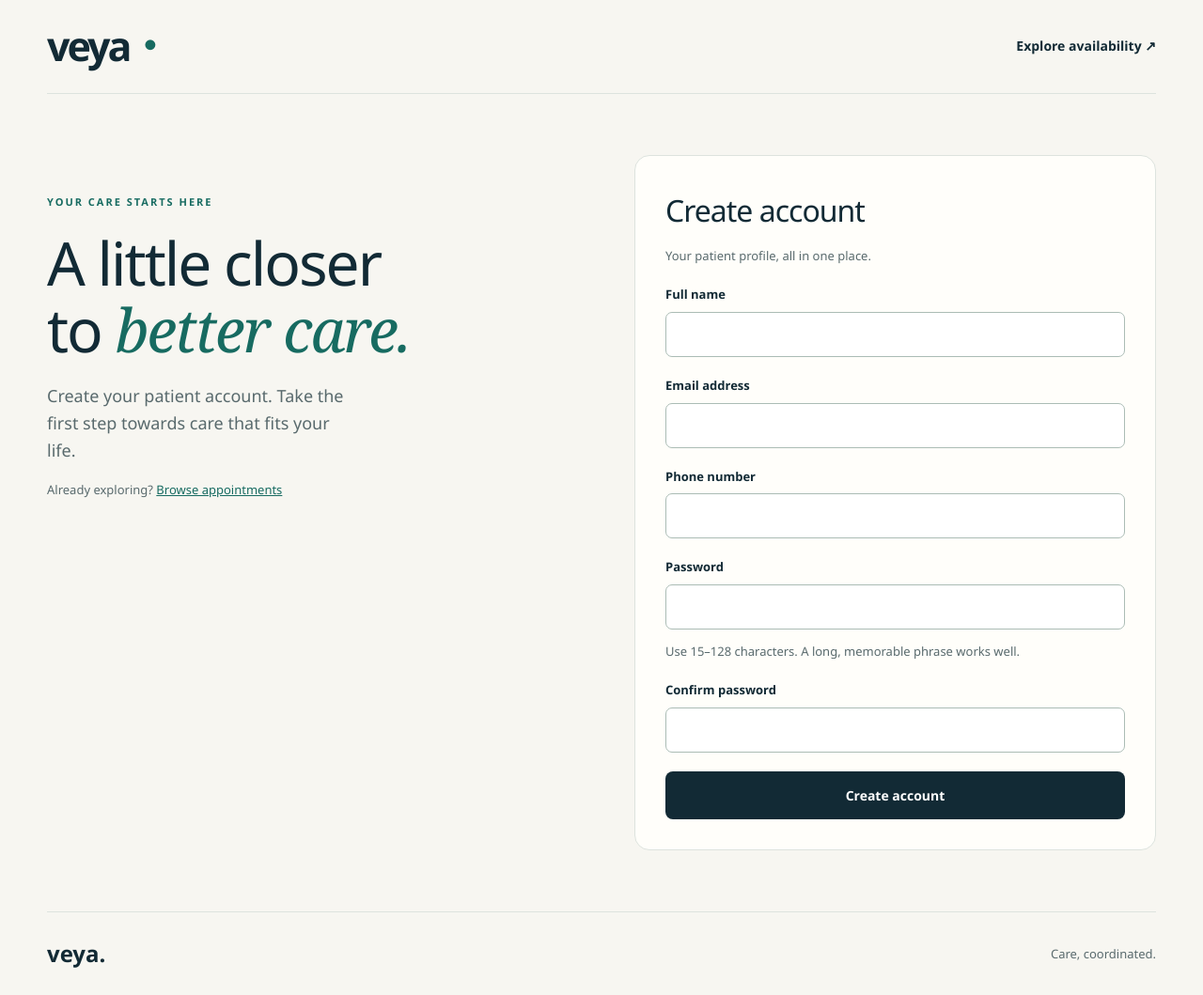
After one commit to constant6154/database_project_3210, a Flask app: template app/templates/register.html in a window 1280 px wide. The commit adds this page. Shown: the whole page at 94% size. Run offline with Flask 3, Linux system fonts and the light colour scheme; the template is opened without the code that fills it: values that come from a table or form of the project are taken from there, others are empty; parts of the project's set-up code (start-up, migrations or seed data) failed here and were passed over; some libraries are stand-ins or nearby versions.

Commit message:
Add patient registration page with validation and CSRF protection

```diff
--- /dev/null
+++ b/app/auth.py
@@ -0,0 +1,152 @@
+import os
+
+import psycopg
+from flask import (
+    Blueprint, current_app, flash,
+    redirect, render_template, request, url_for,
+)
+from flask_wtf import FlaskForm
+from werkzeug.security import generate_password_hash
+from wtforms import StringField, PasswordField, SubmitField
+from wtforms.validators import (
+    DataRequired, Length, EqualTo, Regexp,
+)
+
+
+auth = Blueprint("auth", __name__)
+
+
+def trim(value):
+    return value.strip() if value else value
+
+
+class RegistrationForm(FlaskForm):
+    full_name = StringField(
+        "Full name",
+        filters=[trim],
+        validators=[DataRequired(), Length(max=100)],
+    )
+
+    email = StringField(
+        "Email address",
+        filters=[trim],
+        validators=[
+            DataRequired(),
+            Length(max=254),
+            Regexp(
+                r"^[^\s@]+@[^\s@]+\.[^\s@]+$",
+                message="Enter a valid email address.",
+            ),
+        ],
+    )
+
+    phone = StringField(
+        "Phone number",
+        filters=[trim],
+        validators=[
+            DataRequired(),
+            Length(min=7, max=20),
+            Regexp(
+                r"^\+?[0-9 ()-]+$",
+                message="Enter a valid phone number.",
+            ),
+        ],
+    )
+
+    password = PasswordField(
+        "Password",
+        validators=[
+            DataRequired(),
+            Length(
+                min=15,
+                max=128,
+                message="Use a password with 15 to 128 characters.",
+            ),
+        ],
+    )
+
+    confirm_password = PasswordField(
+        "Confirm password",
+        validators=[
+            DataRequired(),
+            EqualTo("password", message="Passwords must match."),
+        ],
+    )
+
+    submit = SubmitField("Create account")
+
+
+@auth.route("/register", methods=["GET", "POST"])
+def register():
+    form = RegistrationForm()
+    page_error = None
+    status = 200
+
+    if form.validate_on_submit():
+        password_hash = generate_password_hash(
+            form.password.data,
+            method="scrypt",
+        )
+
+        try:
+            with psycopg.connect(
+                host=os.environ["DB_HOST"],
+                port=os.environ["DB_PORT"],
+                dbname=os.environ["DB_NAME"],
+                user=os.environ["DB_USER"],
+                password=os.environ["DB_PASSWORD"],
+                connect_timeout=5,
+                application_name="Veya registration",
+            ) as connection:
+                with connection.cursor() as cursor:
+                    cursor.execute("""
+                        SELECT hospital.register_patient(%s, %s, %s, %s)
+                    """, (
+                        form.email.data.lower(),
+                        password_hash,
+                        form.full_name.data,
+                        form.phone.data,
+                    ))
+
+                    cursor.fetchone()
+
+            # The connection block commits when it exits successfully.
+            flash("Your patient account was created successfully.", "success")
+            return redirect(url_for("auth.register"), code=303)
+
+        except psycopg.errors.UniqueViolation:
+            page_error = (
+                "An account already uses this email address. "
+                "Please use a different email."
+            )
+            status = 409
+
+        except psycopg.errors.InvalidParameterValue:
+            page_error = "Please check your name, email, and phone number."
+            status = 400
+
+        except psycopg.Error as exc:
+            # Log the error code without logging form values or passwords.
+            current_app.logger.error(
+                "Registration database failure; SQLSTATE=%s",
+                exc.sqlstate,
+            )
+            page_error = (
+                "We couldn't complete registration right now. "
+                "Please try again shortly."
+            )
+            status = 503
+
+    elif request.method == "POST":
+        status = 400
+
+    response = current_app.make_response((
+        render_template(
+            "register.html",
+            form=form,
+            page_error=page_error,
+        ),
+        status,
+    ))
+    response.headers["Cache-Control"] = "no-store"
+    return response
--- a/app/static/style.css
+++ b/app/static/style.css
@@ -467,3 +467,102 @@ input:focus-visible {
         gap: 16px;
     }
 }
+
+.auth-layout {
+    display: grid;
+    grid-template-columns: minmax(0, 1fr) minmax(0, 1fr);
+    align-items: start;
+    gap: 70px;
+    padding: 65px 0;
+}
+
+.auth-intro {
+    padding-top: 30px;
+    min-width: 0;
+}
+
+.auth-intro h1 {
+    font-size: clamp(42px, 5vw, 68px);
+    letter-spacing: -2px;
+    line-height: 1.12;
+}
+
+.auth-card {
+    min-width: 0;
+    padding: 32px;
+    background: #fffefa;
+    border: 1px solid var(--line);
+    border-radius: 16px;
+}
+
+.auth-card h2 {
+    margin-top: 0;
+}
+
+.auth-field {
+    margin-top: 20px;
+}
+
+.auth-hint {
+    color: var(--muted);
+    font-size: 13px;
+}
+
+.auth-submit {
+    width: 100%;
+    justify-content: center;
+    min-height: 48px;
+    border: 0;
+    cursor: pointer;
+    font-family: inherit;
+}
+
+.auth-error,
+.auth-success {
+    padding: 14px 16px;
+    margin-top: 18px;
+    border-radius: 8px;
+    font-size: 14px;
+    overflow-wrap: anywhere;
+}
+
+.auth-error {
+    background: #fff0ed;
+    color: #8b3024;
+    border: 1px solid #e5b7af;
+}
+
+.auth-success {
+    background: var(--mint);
+    color: #20594b;
+    border: 1px solid #afcec0;
+}
+
+.field-error {
+    margin: 6px 0 0;
+    color: #8b3024;
+    font-size: 13px;
+}
+
+.header-nav {
+    display: flex;
+    flex-wrap: wrap;
+    align-items: center;
+    gap: 12px 24px;
+}
+
+@media (max-width: 800px) {
+    .auth-layout {
+        grid-template-columns: minmax(0, 1fr);
+        gap: 24px;
+        padding: 35px 0;
+    }
+
+    .auth-intro {
+        padding-top: 0;
+    }
+
+    .auth-card {
+        padding: 24px;
+    }
+}
--- /dev/null
+++ b/app/templates/register.html
@@ -0,0 +1,123 @@
+<!DOCTYPE html>
+<html lang="en">
+<head>
+    <meta charset="UTF-8">
+    <meta name="viewport" content="width=device-width, initial-scale=1">
+    <title>Create account — Veya</title>
+    <link rel="stylesheet"
+          href="{{ url_for('static', filename='style.css') }}">
+</head>
+<body>
+    <header class="site-header">
+        <a class="brand" href="{{ url_for('home') }}"
+           aria-label="Veya home">veya<span>・</span></a>
+        <a class="nav-link" href="{{ url_for('home') }}#availability">
+            Explore availability ↗
+        </a>
+    </header>
+
+    <main>
+        <section class="auth-layout">
+            <div class="auth-intro">
+                <p class="eyebrow">YOUR CARE STARTS HERE</p>
+                <h1>A little closer<br>to <em>better care.</em></h1>
+                <p class="hero-description">
+                    Create your patient account.
+                    Take the first step towards care that fits your life.
+                </p>
+                <p class="auth-hint">
+                    Already exploring?
+                    <a class="text-link"
+                       href="{{ url_for('home') }}#availability">
+                        Browse appointments
+                    </a>
+                </p>
+            </div>
+
+            <div class="auth-card">
+                <h2>Create account</h2>
+                <p class="auth-hint">Your patient profile, all in one place.</p>
+
+                {% for category, message in get_flashed_messages(
+                    with_categories=true
+                ) %}
+                    <div class="auth-success" role="status">
+                        {{ message }}
+                    </div>
+                {% endfor %}
+
+                {% if page_error %}
+                    <div class="auth-error" role="alert">
+                        {{ page_error }}
+                    </div>
+                {% endif %}
+
+                {% if form.csrf_token.errors %}
+                    <div class="auth-error" role="alert">
+                        Your form expired or could not be verified.
+                        Please reload this page and try again.
+                    </div>
+                {% endif %}
+
+                <form method="post"
+                      action="{{ url_for('auth.register') }}">
+                    {{ form.hidden_tag() }}
+
+                    {% for field, autocomplete in [
+                        (form.full_name, 'name'),
+                        (form.email, 'email'),
+                        (form.phone, 'tel'),
+                        (form.password, 'new-password'),
+                        (form.confirm_password, 'new-password')
+                    ] %}
+                        <div class="filter-field auth-field">
+                            {{ field.label }}
+
+                            {% if field.name == 'email' %}
+                                {{ field(
+                                    type='email',
+                                    autocomplete=autocomplete,
+                                    aria_describedby=field.id ~ '-help'
+                                ) }}
+                            {% elif field.name == 'phone' %}
+                                {{ field(
+                                    type='tel',
+                                    autocomplete=autocomplete,
+                                    aria_describedby=field.id ~ '-help'
+                                ) }}
+                            {% else %}
+                                {{ field(
+                                    autocomplete=autocomplete,
+                                    aria_describedby=field.id ~ '-help'
+                                ) }}
+                            {% endif %}
+
+                            <div id="{{ field.id }}-help">
+                                {% if field.name == 'password' %}
+                                    <p class="auth-hint">
+                                        Use 15–128 characters.
+                                        A long, memorable phrase works well.
+                                    </p>
+                                {% endif %}
+
+                                {% for error in field.errors %}
+                                    <p class="field-error" role="alert">
+                                        {{ error }}
+                                    </p>
+                                {% endfor %}
+                            </div>
+                        </div>
+                    {% endfor %}
+
+                    {{ form.submit(class_='button auth-submit') }}
+                </form>
+            </div>
+        </section>
+    </main>
+
+    <footer>
+        <span class="footer-brand">veya.</span>
+        <span>Care, coordinated.</span>
+    </footer>
+</body>
+</html>
```
Also changed, not shown: app/__init__.py (+17 -0 lines), app/templates/home.html (+8 -1 lines).
